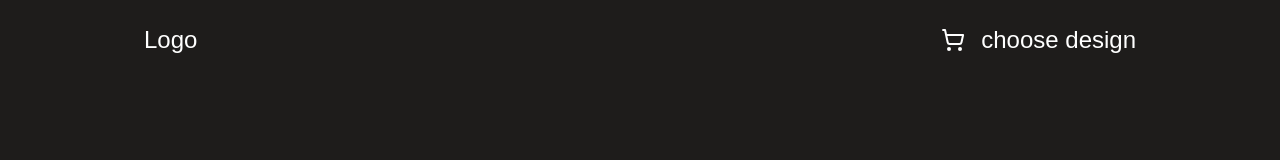
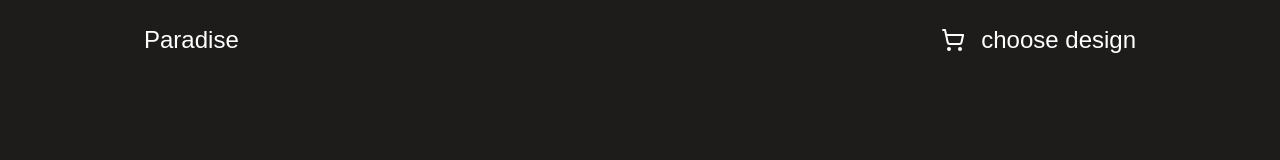
Before and after one commit to lukaChikashvili/saflavis-qva, a React (Vite) app in the folder qva/: page /market in a window 1280 px wide. Shown: the top 160 px of the page. Built offline with nearby package versions, Linux system fonts and the light colour scheme; a web font is replaced by a local one.

Commit message:
add logo

```diff
--- a/qva/src/components/Header.jsx
+++ b/qva/src/components/Header.jsx
@@ -6,7 +6,7 @@ const Header = () => {
   return (
     <div className='text-white w-full flex items-center justify-between bg-transparent px-36 py-6 '>
          <div className="logo">
-             <h1 className='text-2xl cursor-pointer'><Link to = "/">Logo</Link></h1>
+             <h1 className='text-2xl cursor-pointer'><Link to = "/">Paradise</Link></h1>
          </div>
 
          <div className='flex gap-4 items-center'>
```
